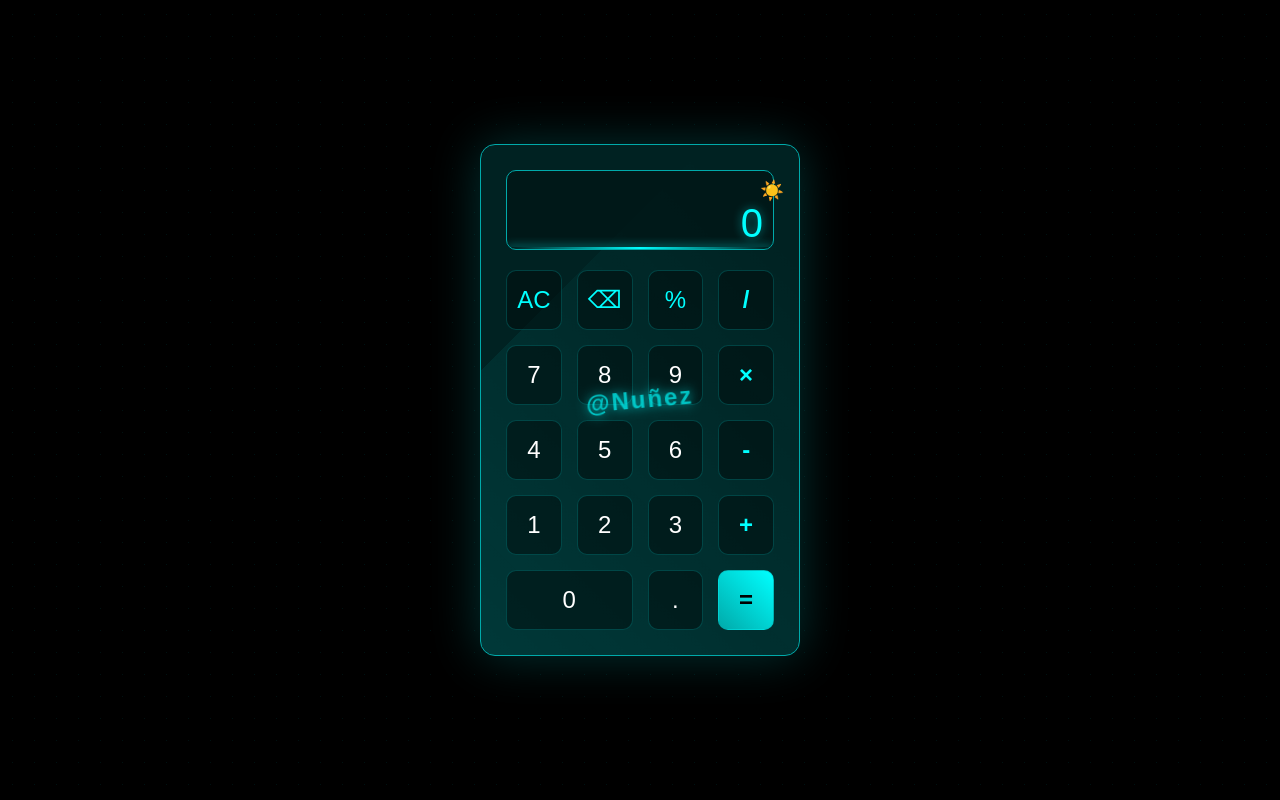
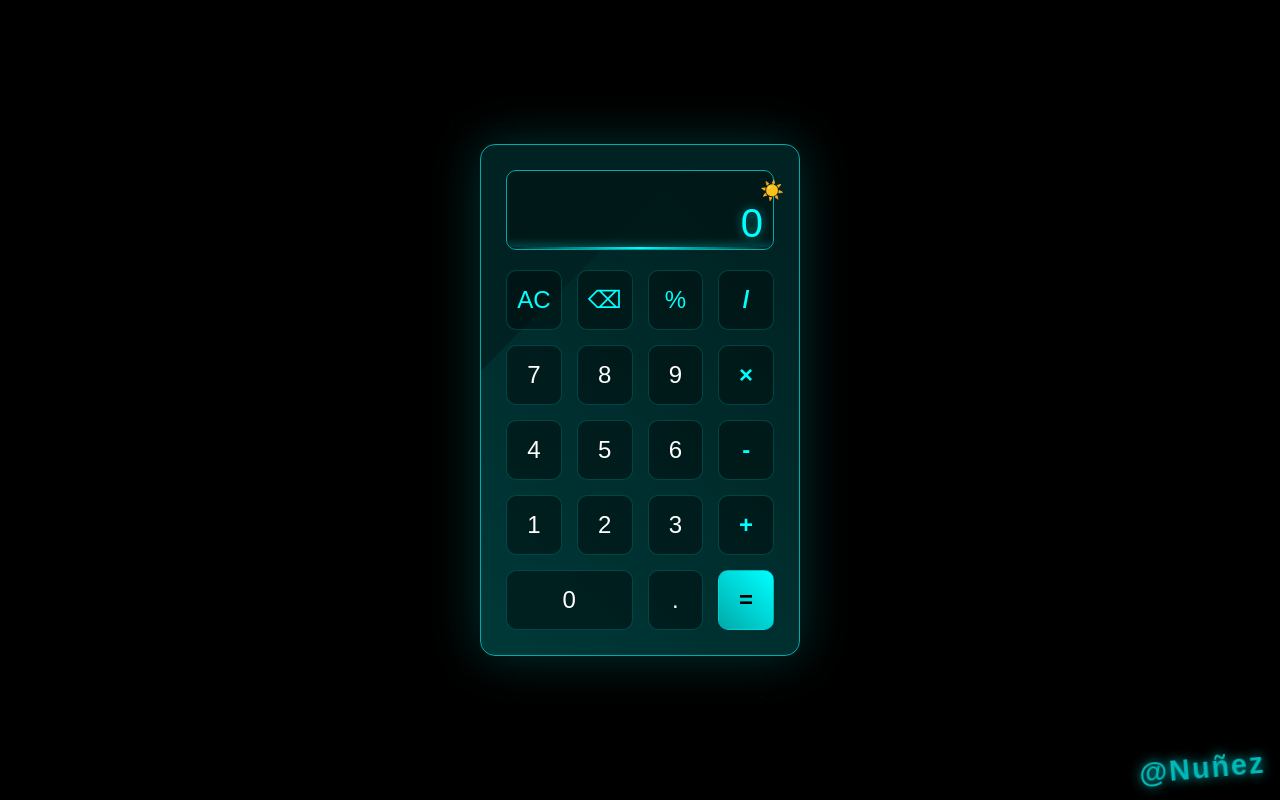
Before and after one commit to Heremyas1378/Cyber-Cal, a plain HTML site: page calculator.html in a window 1280 px wide. Drawn offline with Linux system fonts and the light colour scheme.

Commit message:
Update calculator.css

```diff
--- a/calculator.css
+++ b/calculator.css
@@ -76,6 +76,51 @@ body {
     opacity: 0.9;
     text-shadow: 0 0 15px var(--neon-cyan);
   }
+}
+
+.watermark::before {
+    content: '';
+    position: absolute;
+    width: 150%;
+    height: 150%;
+    background: radial-gradient(circle,
+        rgba(0,255,255,0.15) 0%,
+        transparent 70%);
+    top: -25%;
+    left: -25%;
+    z-index: -1;
+}
+
+/* Enhanced Watermark - Mobile Friendly */
+.watermark {
+    position: fixed;
+    bottom: 15px;
+    right: 15px;
+    font-family: 'Rajdhani', sans-serif;
+    font-size: clamp(1.2rem, 4vw, 1.8rem);
+    font-weight: 600;
+    color: var(--neon-cyan);
+    text-shadow: 0 0 10px rgba(0, 255, 255, 0.7);
+    opacity: 0.9;
+    z-index: 100;
+    letter-spacing: 2px;
+    transform: rotate(-5deg);
+    animation: pulse 3s infinite alternate;
+}
+
+/* Mobile Touch Devices */
+@media (hover: none) {
+    .watermark {
+        text-shadow: 0 0 15px var(--neon-cyan);
+    }
+}
+
+/* Small Screens Landscape */
+@media (max-height: 500px) {
+    .watermark {
+        bottom: 5px;
+        right: 10px;
+    }
 }
 
 /* Background pattern */
```
